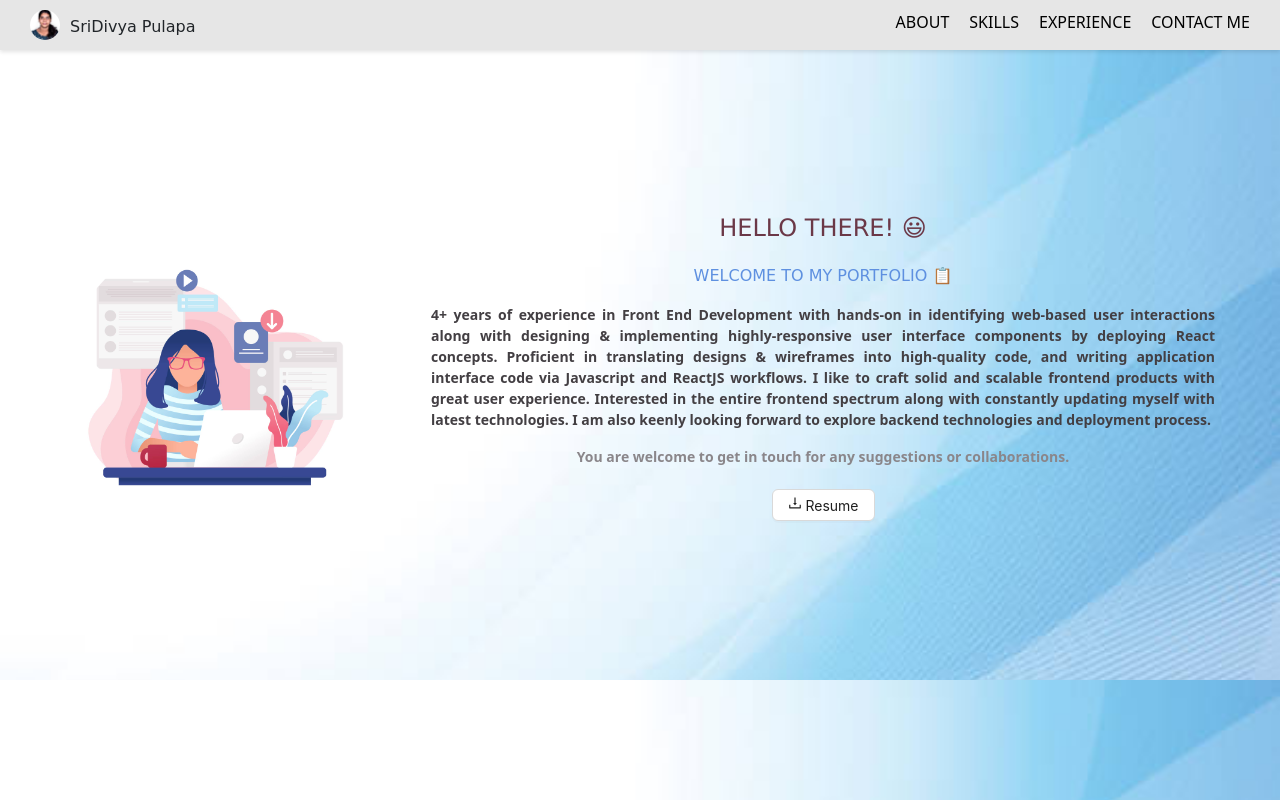
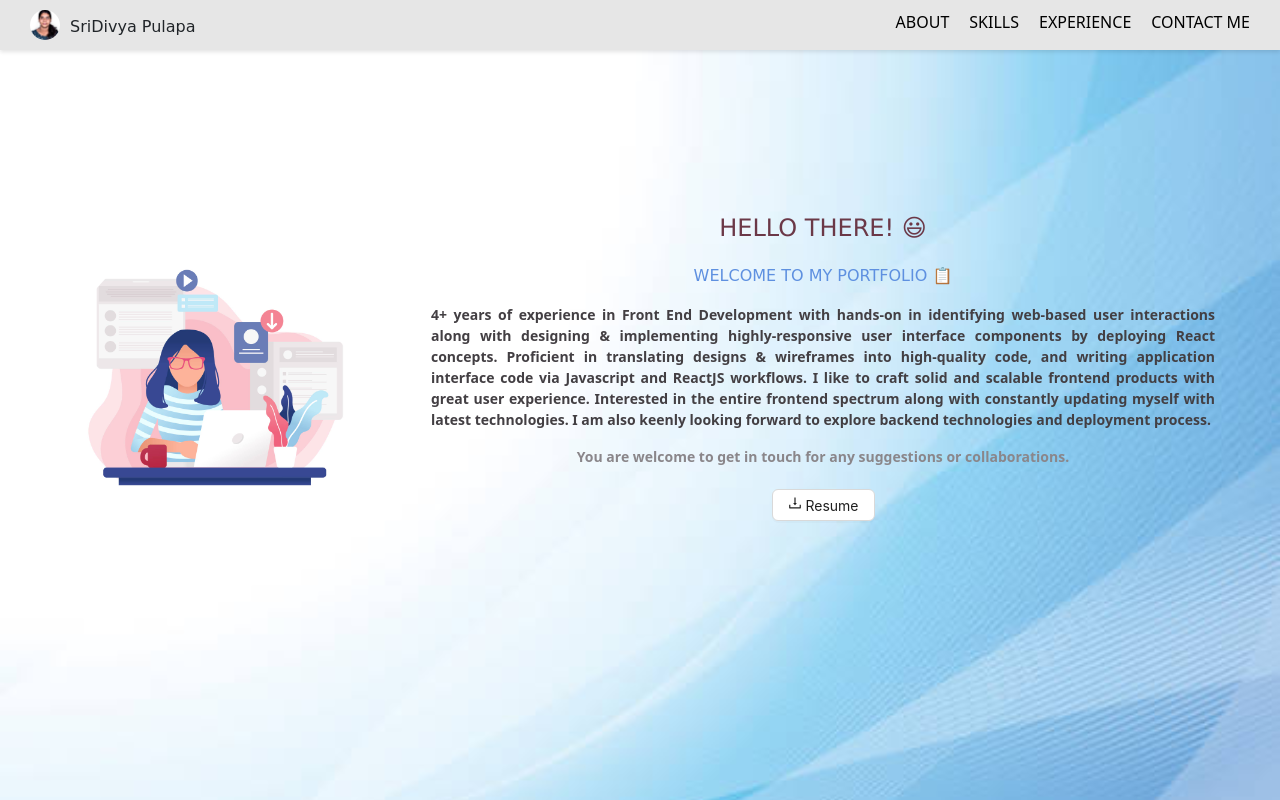
Before and after one commit to ItsSriDivya/Portfolio, a React (Create React App) app: page /portfolio-page in a window 1280 px wide. Shown: the top 800 px of the page. Built offline with nearby package versions, Linux system fonts and the light colour scheme.

Commit message:
removed animation styling

```diff
--- a/src/components/HomePage/HomePage.scss
+++ b/src/components/HomePage/HomePage.scss
@@ -27,7 +27,7 @@
       .title {
         text-align: initial;
         font-weight: 700;
-        color: #206caa;
+        color: #e8e5e5;
         font-size: 20px;
         font-family: cursive;
       }
@@ -40,7 +40,7 @@
       .extra-desc {
         overflow: hidden;
         // white-space: normal;
-        color: #3a3838;
+        color: #414141;
         font-family: 'Century Gothic';
         text-align: initial;
         animation: typing 4s steps(15, end) forwards;
@@ -49,13 +49,13 @@
       .forward-icon-btn {
         position: absolute;
         right: 30px;
-        background: #87a159;
-        border-color: #87a159;
+        background: #67a8e0;
+        border-color: #67a8e0;
         top: 30%;
 
         .forward-icon {
           cursor: pointer;
-          color: #6c6a6a;
+          color: #d4d1d1;
           font-size: 50px;
           animation-duration: 3s;
           animation-name: slidein;
@@ -120,7 +120,7 @@
 }
 
 .area {
-  background: #87a159;
+  background: #67a8e0;
   width: 100%;
   height: 100vh;
 }
--- a/src/components/Portfolio/Portfolio.scss
+++ b/src/components/Portfolio/Portfolio.scss
@@ -1,15 +1,13 @@
 .portfolio-div {
+    background-image: url('../../assets/images/about-me-bg-temp.jpg');
+    background-repeat: round;
+    background-size: 100%;
     section:not(#projects) {
         display: grid;
         place-items: center;
         height: 85vh;
         font-size: 32px;
         font-weight: bold;
-    }
-    section:not(#contact) {
-        background-image: url('../../assets/images/about-me-bg-temp.jpg');
-        background-repeat: no-repeat;
-        background-size: 100%;
     }
 
     .navbar-div {
@@ -79,7 +77,7 @@
 
                 .about-me-title {
                     text-transform: uppercase;
-                    animation: flip 2s;
+                    // animation: flip 2s;
                     line-height: 40px;
                     font-family: Verdana;
                 }
```
Also changed, not shown: 6 other files (tests, documents, lock files or other folders).
